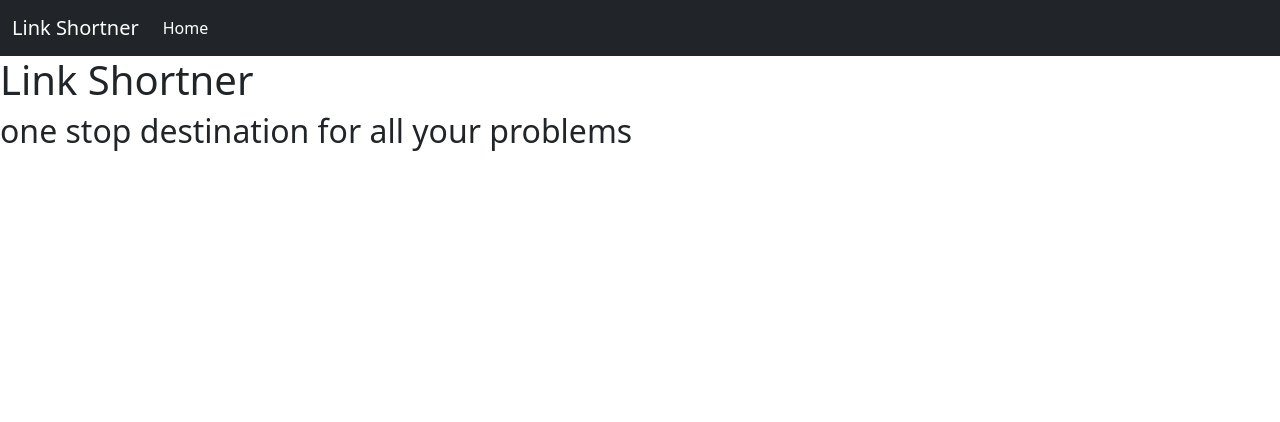
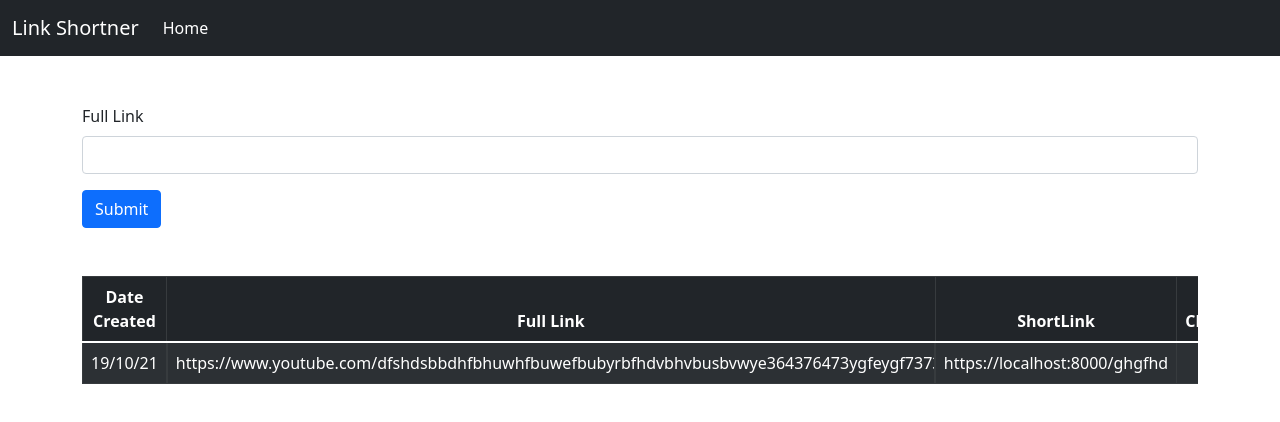
Before and after one commit to SahilKesarwani/Link-Shortner, a React (Create React App) app in the folder client/: page / in a window 1280 px wide. Shown: the top 422 px of the page. Built offline with nearby package versions, Linux system fonts and the light colour scheme.

Commit message:
Added Frontend

```diff
--- a/client/package.json
+++ b/client/package.json
@@ -6,6 +6,7 @@
 		"@testing-library/jest-dom": "^5.14.1",
 		"@testing-library/react": "^11.2.7",
 		"@testing-library/user-event": "^12.8.3",
+		"axios": "^0.23.0",
 		"react": "^17.0.2",
 		"react-dom": "^17.0.2",
 		"react-scripts": "4.0.3",
--- a/client/src/App.js
+++ b/client/src/App.js
@@ -1,12 +1,37 @@
-import React from "react";
+import React, { useEffect, useState } from "react";
 import Navbar from "./components/Navbar";
+import Form from "./components/Form";
+import Table from "./components/Table";
 
 const App = () => {
+	const [text, setText] = useState("");
+	const [fullLink, setFullLink] = useState("");
+	const [links, setLinks] = useState({});
+
+	// useEffect(() => {
+	// 	(async () => {
+	// 		const
+	// 	})()
+	// }, [fullLink])
+
+	const onTextChange = (e) => {
+		setText(e.target.value);
+	};
+
+	const onLinkSubmit = (e) => {
+		e.preventDefault();
+		setFullLink(text);
+		console.log(fullLink);
+		setFullLink("");
+	}
+
 	return (
 		<div>
 			<Navbar />
-			<h1>Link Shortner</h1>
-			<h2>one stop destination for all your problems</h2>
+			<div className="container">
+				<Form text={text} onTextChange={onTextChange} onLinkSubmit={onLinkSubmit} />
+				<Table />
+			</div>
 		</div>
 	);
 };
--- /dev/null
+++ b/client/src/components/Form.js
@@ -0,0 +1,19 @@
+import React from "react";
+
+const Form = ({ text, onTextChange, onLinkSubmit }) => {
+    return (
+        <form className="my-5" onSubmit={onLinkSubmit}>
+            <div className="mb-3">
+                <label htmlFor="fullLink" className="form-label">
+                    Full Link
+                </label>
+                <input type="text" value={text} className="form-control" id="fullLink" onChange={onTextChange} />
+            </div>
+            <button type="submit" className="btn btn-primary">
+                Submit
+            </button>
+        </form>
+    );
+};
+
+export default Form;
--- /dev/null
+++ b/client/src/components/Table.js
@@ -0,0 +1,29 @@
+import React from "react";
+import "./css/table.css";
+
+const Table = () => {
+    return (
+        <div className="table-responsive">
+            <table className="table table-dark table-hover table-bordered table-striped text-center" id="main-table">
+                <thead>
+                    <tr>
+                        <th>Date Created</th>
+                        <th>Full Link</th>
+                        <th>ShortLink</th>
+                        <th>Clicks</th>
+                    </tr>
+                </thead>
+                <tbody>
+                    <tr>
+                        <td>19/10/21</td>
+                        <td className="L_Link">https://www.youtube.com/dfshdsbbdhfbhuwhfbuwefbubyrbfhdvbhvbusbvwye364376473ygfeygf7373fg6ggfgerfyhdhbvdbvury765b75b7eyvybyvbeyr7364bey7ydhudsuysv73743gf7346fye</td>
+                        <td>https://localhost:8000/ghgfhd</td>
+                        <td>5</td>
+                    </tr>
+                </tbody>
+            </table>
+        </div>
+    );
+};
+
+export default Table;
--- /dev/null
+++ b/client/src/components/css/table.css
@@ -0,0 +1,17 @@
+.L_Link {
+  display: inline-block;
+  width: 30vw;
+  overflow: hidden;
+}
+.L_Link:hover {
+  overflow-x: scroll;
+}
+
+@media screen and (min-width: 576px) {
+  .L_Link {
+    width: 60vw;
+  }
+  .L_Link:hover {
+    overflow-x: scroll;
+  }
+}
```
Also changed, not shown: client/src/components/InputArea.js (added, +15 -0 lines), 1 other file (tests, documents, lock files or other folders).
